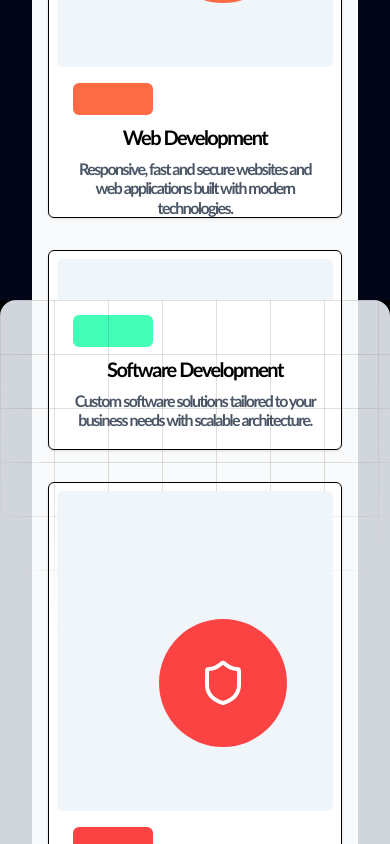
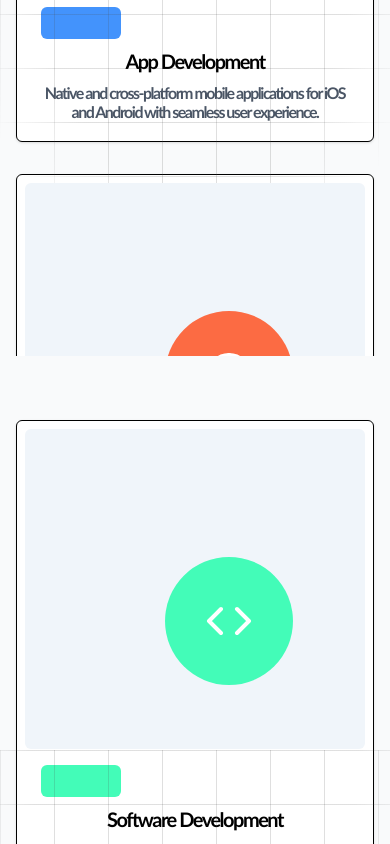
Before and after one commit to abuhosain/alhena-ventures, a React (Vite) app: page / in a window 390 px wide. Shown: the part 1444-2288 px from the top of the page. Built offline with nearby package versions, Linux system fonts and the light colour scheme.

Commit message:
responsive done

```diff
--- a/src/App.jsx
+++ b/src/App.jsx
@@ -3,7 +3,6 @@ import Header from "./components/Header";
 import Hero from "./components/Hero";
 import TextMarquee from "./components/TextMarquee";
 import About from "./components/About";
-
 
 const App = () => {
   return (
@@ -11,7 +10,10 @@ const App = () => {
       <Header />
       <Hero />
       <TextMarquee />
-      <About />
+      <div className="pt-[450px] md:pt-48 lg:pt-0">
+        {" "}
+        <About />
+      </div>
     </>
   );
 };
--- a/src/components/About.jsx
+++ b/src/components/About.jsx
@@ -1,24 +1,25 @@
-'use client';
-import { ReactLenis } from 'lenis/react';
-import Services from './Services';
-import AnotherServices from './AnotherSerivces.jsx';
+"use client";
+import { ReactLenis } from "lenis/react";
+import Services from "./Services";
+import AnotherServices from "./AnotherSerivces.jsx";
 export default function About() {
   return (
     <ReactLenis root>
-      <main className="bg-black">
+      <main className="bg-black w-full ">
         <div className="wrapper">
-          <section className="text-white  h-screen  w-full bg-slate-950  grid place-content-center sticky top-0">
+          <section className="text-white h-screen  w-full bg-slate-950  grid place-content-center sticky top-0">
             <div className="absolute bottom-0 left-0 right-0 top-0 bg-[linear-gradient(to_right,#4f4f4f2e_1px,transparent_1px),linear-gradient(to_bottom,#4f4f4f2e_1px,transparent_1px)] bg-[size:54px_54px] [mask-image:radial-gradient(ellipse_60%_50%_at_50%_0%,#000_70%,transparent_100%)]"></div>
 
-            <h1 className="2xl:text-7xl text-6xl px-8 font-semibold text-center tracking-tight leading-[120%]">
+            <h1 className="2xl:text-7xl text-6xl md:px-8 font-semibold text-center tracking-tight leading-[120%]">
               <Services />
             </h1>
           </section>
 
-          <section className="bg-gray-300 text-black grid place-content-center h-screen sticky top-0 rounded-tr-2xl rounded-tl-2xl overflow-hidden">
+          <section className="text-white h-screen  w-full bg-slate-950  grid place-content-center sticky top-0">
             <div className="absolute bottom-0 left-0 right-0 top-0 bg-[linear-gradient(to_right,#4f4f4f2e_1px,transparent_1px),linear-gradient(to_bottom,#4f4f4f2e_1px,transparent_1px)] bg-[size:54px_54px] [mask-image:radial-gradient(ellipse_60%_50%_at_50%_0%,#000_70%,transparent_100%)]"></div>
-             <h1 className="2xl:text-7xl text-6xl px-8 font-semibold text-center tracking-tight leading-[120%]">
-             <AnotherServices />
+
+            <h1 className="2xl:text-7xl text-6xl md:px-8 font-semibold text-center tracking-tight leading-[120%]">
+              <AnotherServices />
             </h1>
           </section>
           <section className="text-white  h-screen  w-full bg-slate-950  grid place-content-center sticky top-0">
```
